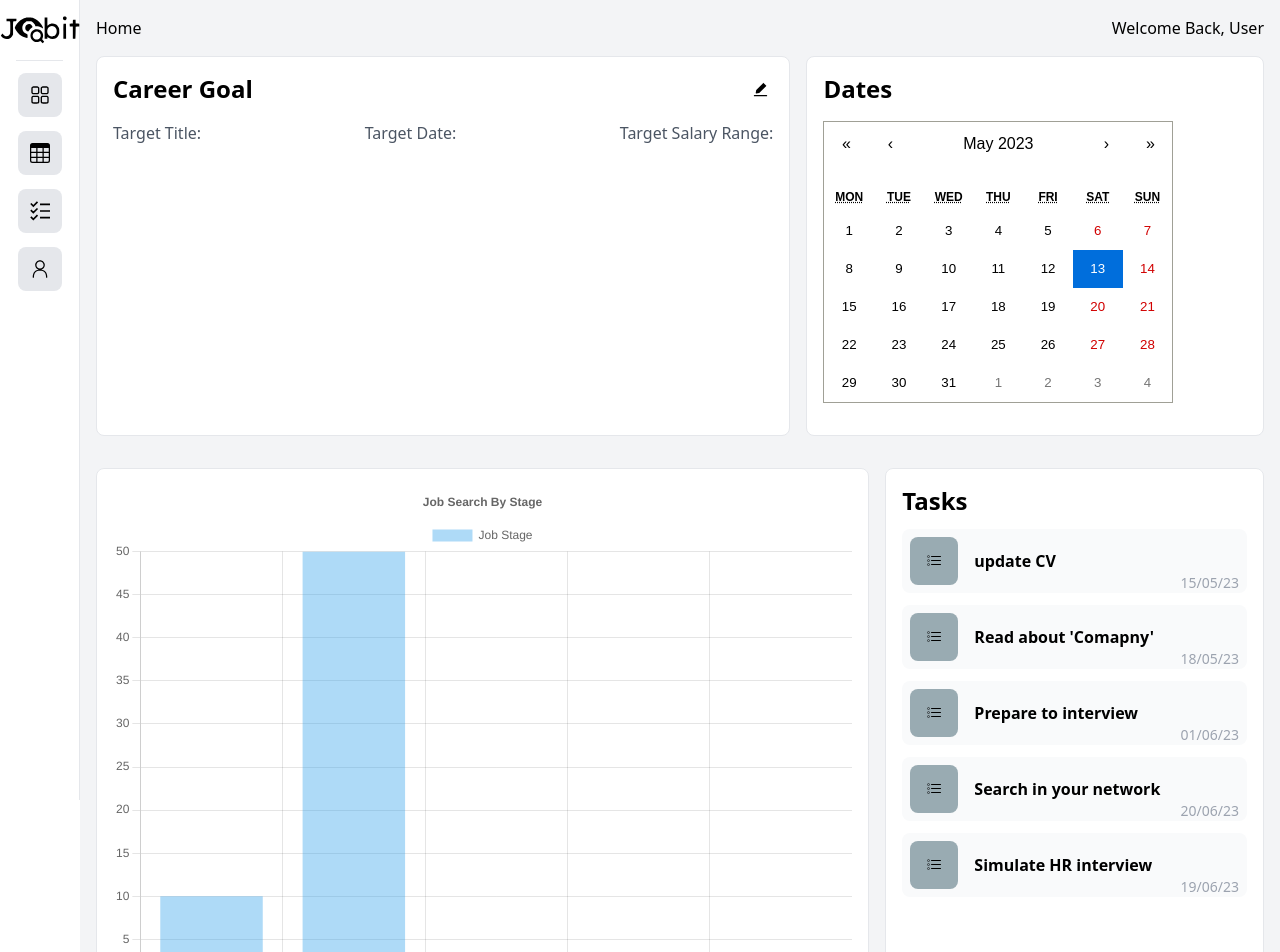
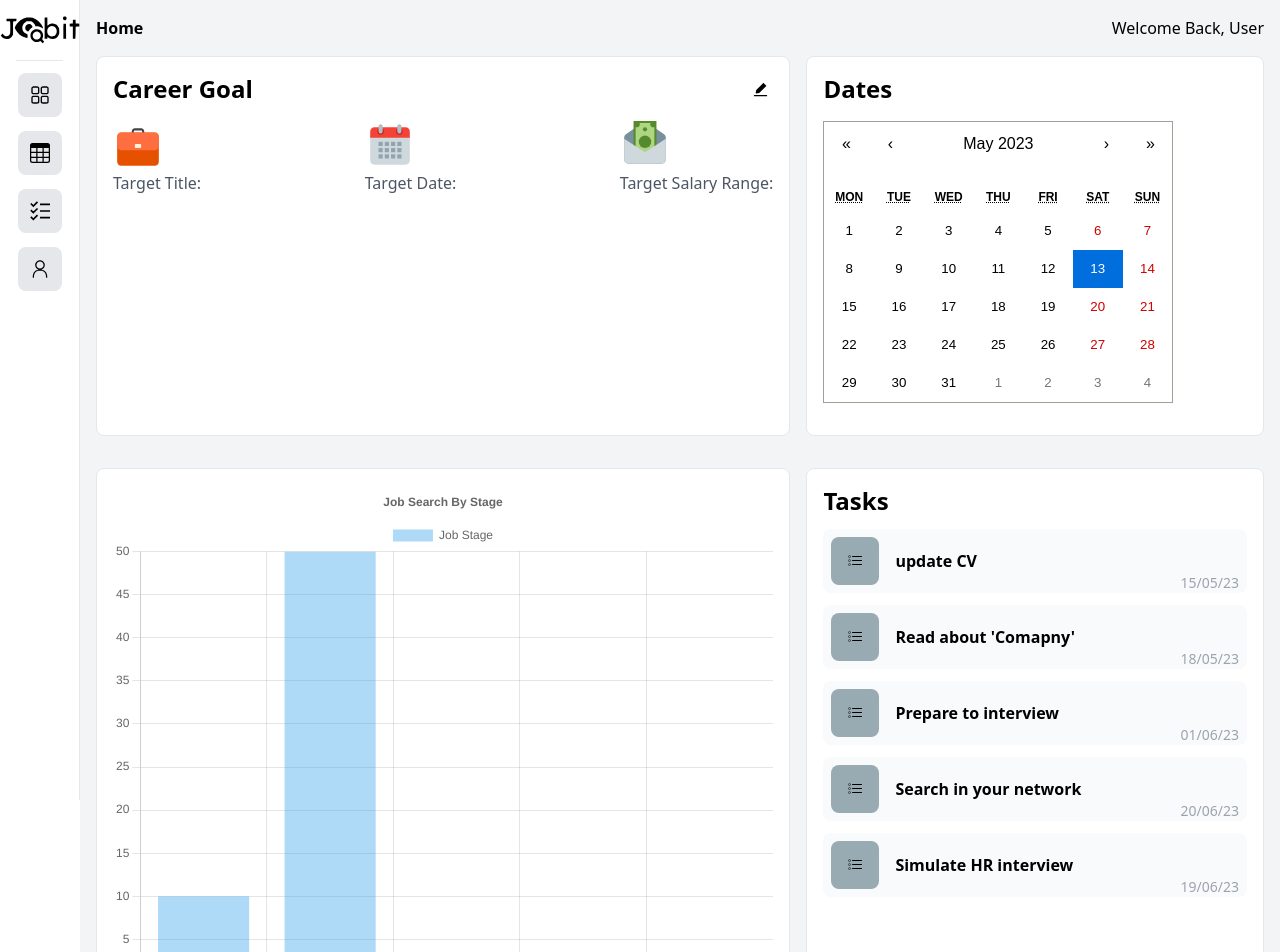
Before and after one commit to ShirWein/Job.it, a Next.js app: page / in a window 1280 px wide. Shown: the top 952 px of the page. Built offline with nearby package versions, Linux system fonts and the light colour scheme.

Commit message:
tasks, network and jobs  pages

```diff
--- a/components/Charts.jsx
+++ b/components/Charts.jsx
@@ -61,7 +61,7 @@ const Charts = () => {
 
   return (
     <>
-        <div className='w-full md:col-span-2 relative lg:h-[70vh] h-[50vh] m-auto p-4 border rounded-lg bg-white font-bold'>
+        <div className='w-full lg:col-span-3 relative lg:h-[70vh] h-[50vh] m-auto p-4 border rounded-lg bg-white font-bold'>
             <Bar data={chartData} options={chartOptions}/>
         </div>
     </>
--- a/components/Header.jsx
+++ b/components/Header.jsx
@@ -3,7 +3,7 @@ import React from 'react'
 const Header = () => {
   return (
     <div className='flex justify-between px-4 pt-4'>
-        <h2>Home</h2>
+        <h2 className='font-bold'>Home</h2>
         <h2>Welcome Back, User</h2>
     </div>
   )
--- a/components/Tasks.jsx
+++ b/components/Tasks.jsx
@@ -4,7 +4,7 @@ import {data} from '../data/data.js';
 
 const Tasks = () => {
   return (
-    <div className='w-full col-span-1 relative lg:h-[70vh] h-[50vh] m-auto p-4 border rounded-lg bg-white overflow-scroll'>
+    <div className='w-full lg:col-span-2 relative lg:h-[70vh] h-[50vh] m-auto p-4 border rounded-lg bg-white overflow-scroll'>
         <h4 className='font-bold text-2xl'>Tasks</h4>
         <ul>
           {data.map((task, id) => (
--- a/components/TopCards.jsx
+++ b/components/TopCards.jsx
@@ -3,6 +3,9 @@ import {AiFillEdit} from 'react-icons/ai';
 import 'react-calendar/dist/Calendar.css';
 import { useState } from 'react';
 import Calendar from 'react-calendar';
+import {FaDollarSign} from 'react-icons/fa';
+import {FcCalendar} from 'react-icons/fc';
+import {FcMoneyTransfer, FcBriefcase} from 'react-icons/fc';
 
 
 const TopCards = () => {
@@ -17,9 +20,9 @@ const TopCards = () => {
                 </div>
 
                 <div className='flex justify-between pt-4'>
-                    <p className='text-gray-600'>Target Title:</p>
-                    <p className='text-gray-600'>Target Date:</p>
-                    <p className='text-gray-600'>Target Salary Range:</p>
+                    <p className='text-gray-600'><FcBriefcase size={50}/>Target Title:</p>
+                    <p className='text-gray-600'><FcCalendar size={50}/>Target Date:</p>
+                    <p className='text-gray-600'><FcMoneyTransfer size={50}/>Target Salary Range:</p>
                 </div>
 
             </div>
--- a/pages/index.js
+++ b/pages/index.js
@@ -18,7 +18,7 @@ export default function Home() {
       <main className='bg-gray-100 min-h-screen'>
         <Header />
         <TopCards />
-        <div className='p-4 grid md:grid-cols-3 grid-cols-2 gap-4'>
+        <div className='p-4 grid lg:grid-cols-5 grid-cols-2 gap-4'>
           <Charts />
           <Tasks />
         </div>
--- a/pages/jobs.jsx
+++ b/pages/jobs.jsx
@@ -1,15 +1,23 @@
 import React from 'react';
 import {jobsData} from '../data/jobsData.js';
+import {AiFillEdit} from 'react-icons/ai';
+import {IoIosAddCircle} from 'react-icons/io';
 
 const jobs = () => {
   return (
     <div className='bg-gray-100 min-h-screen'>
       <div className='flex justify-between px-4 pt-4'>
-        <h2>Jobs</h2>
+        <h2 className='font-bold'>Jobs</h2>
         <h2>Welcome Back, User</h2>
       </div>
       <div className='p-4'>
         <div className='w-full m-auto p-4 border rounded-lg bg-white overflow-y-auto'>
+          <div className='sm:flex hidden items-center justify-end'>
+            <div className='bg-[#224957b8] p-2 rounded-lg flex justify-between items-center space-x-2.5'>
+              <IoIosAddCircle />
+              <p className='pr-2 font-bold'>Add a New Job</p>
+            </div>
+          </div>
           <div className='my-3 p-2 grid md:grid-cols-10 sm:grid-cols-4 grid-cols-4 items-center justify-between cursor-pointer'>
             <span className='sm:text-left text-center lg:text-center font-bold'>Company</span>
             <span className='sm:text-left text-center lg:text-center font-bold'>Role</span>
@@ -45,7 +53,11 @@ const jobs = () => {
                     <p className='hidden md:grid text-center lg:text-center text-black'>{job.Date_test}</p>
                     <p className='hidden md:grid text-center lg:text-center text-black'>{job.Date_interview}</p>
                     <p className='hidden md:grid text-center lg:text-center text-black'>{job.Date_offer}</p>
-                    <p className='hidden md:grid text-center lg:text-center text-black'>{job.Applying_through}</p>
+                    <div className='sm:flex hidden justify-between items-center'>
+                      <p className='hidden md:grid text-center lg:text-center text-black'>{job.Applying_through}</p>
+                      <AiFillEdit size={25}/>
+                    </div>
+
                   </div>
 
                 </div>
--- a/pages/network.jsx
+++ b/pages/network.jsx
@@ -1,16 +1,24 @@
 import React from 'react';
 import {BsFillPersonVcardFill, BsThreeDotsVertical} from 'react-icons/bs';
 import {networkData} from '../data/network.js';
+import {IoIosAddCircleOutline} from 'react-icons/io';
+import {AiFillEdit} from 'react-icons/ai';
 
 const network = () => {
   return (
     <div className='bg-gray-100 min-h-screen'>
       <div className='flex justify-between px-4 pt-4'>
-        <h2>Network</h2>
+        <h2 className='font-bold'>Network</h2>
         <h2>Welcome Back, User</h2>
       </div>
       <div className='p-4'>
         <div className='w-full m-auto p-4 border rounded-lg bg-white overflow-y-auto'>
+          <div className='sm:flex hidden items-center justify-end'>
+            <div className='bg-[#224957b8] p-2 rounded-lg flex justify-between items-center space-x-2.5'>
+              <IoIosAddCircleOutline />
+              <p className='pr-2 font-bold'>Add a New Contact</p>
+            </div>
+          </div>
           <div className='my-3 p-2 grid md:grid-cols-5 sm:grid-cols-2 grid-cols-2 items-center justify-between'>
             <span className='sm:text-left text-center lg:text-center font-bold'>Name</span>
             <span className='sm:text-left text-center lg:text-center font-bold'>Email</span>
@@ -37,7 +45,10 @@ const network = () => {
                     <p className='pl-2 sm:text-left text-center lg:text-center text-black'>{person.email}</p>
                     <p className='hidden md:grid text-center lg:text-center text-black'>{person.phone}</p>
                     <p className='hidden md:grid text-center lg:text-center text-black'>{person.company}</p>
-                    <p className='hidden md:grid text-center lg:text-center text-black'>{person.role}</p>
+                    <div className='sm:flex hidden justify-between items-center'>
+                      <p className='hidden md:grid text-center lg:text-center text-black'>{person.role}</p>
+                      <AiFillEdit size={25}/>
+                    </div>
                   </div>
                 </div>
               </li>
--- a/pages/tasks.jsx
+++ b/pages/tasks.jsx
@@ -1,8 +1,38 @@
-import React from 'react'
+import React from 'react';
+import {data} from '../data/data.js';
+import {BsListTask} from 'react-icons/bs';
+import {AiFillEdit} from 'react-icons/ai';
+import {IoIosAddCircle} from 'react-icons/io';
 
 const tasks = () => {
   return (
-    <div>tasks</div>
+    <div className='bg-gray-100 min-h-screen'>
+      <div className='flex justify-between px-4 pt-4'>
+        <h2 className='font-bold'>Tasks</h2>
+        <h2>Welcome Back, User</h2>
+      </div>
+      <div className='p-4'>
+        <div className='w-full m-auto p-4 border rounded-lg bg-white overflow-y-auto'>
+          <div className='sm:flex hidden items-center justify-end'>
+            <div className='bg-[#224957b8] p-2 rounded-lg flex justify-between items-center space-x-2.5'>
+              <IoIosAddCircle />
+              <p className='pr-2 font-bold'>Add a New Task</p>
+            </div>
+          </div>
+          <ul>
+            {data.map((task, id) => (
+              <li key={id} className='bg-gray-50 hover:bg-gray-100 rounded-lg my-3 p-2 flex items-center cursor-pointer'>
+                <div className='bg-[#22495772] rounded-lg p-4'><BsListTask className='text-black font-bold'/></div>
+                <div className='flex justify-between items-center'>
+                  <p className='pl-4 font-bold'>{task.name}</p>
+                  <p className='lg:flex sm:hidden absolute right-6 text-black text-sm pt-0 pr-4 justify-between space-x-2 items-center'>{task.date}<AiFillEdit size={25}/></p>
+                </div>
+              </li>
+            ))}
+          </ul>
+        </div>
+      </div>
+    </div>
   )
 }
 
```
